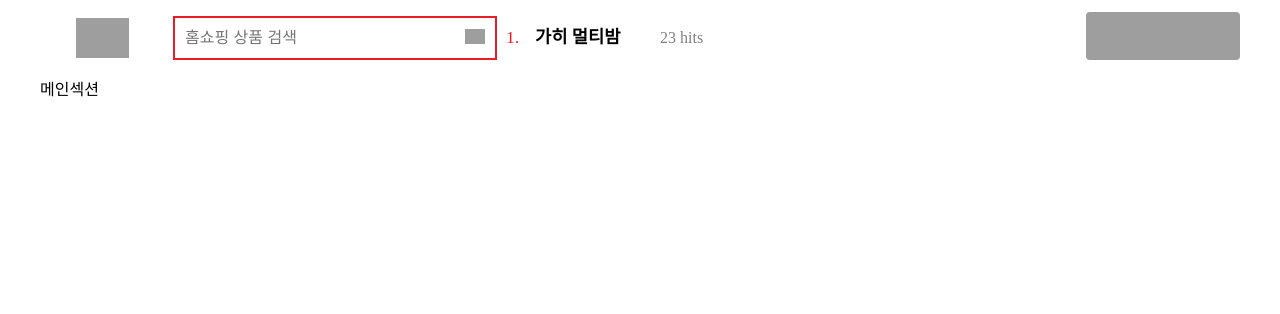
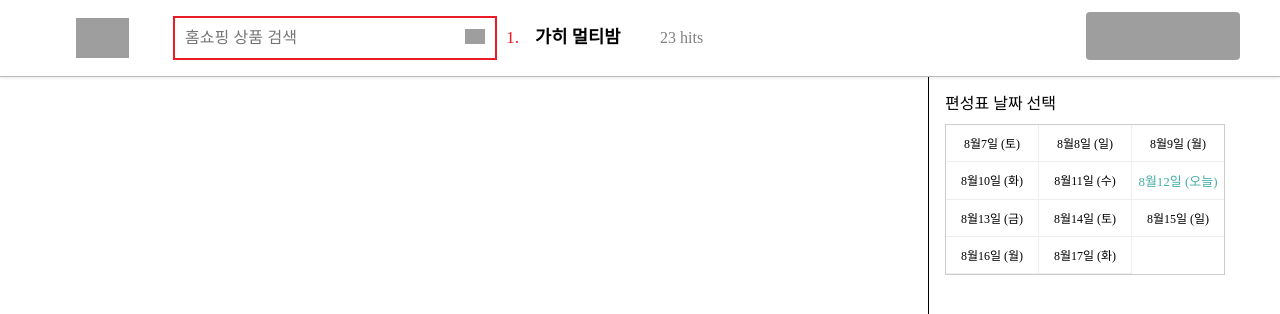
Before and after one commit to zlzlzlmo/homeshopping_moa_clone, a React (Create React App) app: page / in a window 1280 px wide. Shown: the top 314 px of the page. Built offline with nearby package versions, Linux system fonts and the light colour scheme; grey boxes are pictures that could not be loaded.

Commit message:
편성표 날짜 선택

```diff
--- a/package.json
+++ b/package.json
@@ -11,6 +11,7 @@
     "@types/react": "^17.0.0",
     "@types/react-dom": "^17.0.0",
     "@types/styled-components": "^5.1.12",
+    "dayjs": "^1.10.6",
     "react": "^17.0.2",
     "react-dom": "^17.0.2",
     "react-scripts": "4.0.3",
--- a/src/App.tsx
+++ b/src/App.tsx
@@ -4,16 +4,13 @@ import Main from "./pages/Main";
 
 function App() {
   return (
-    <Container className="App">
+    <Container>
       <Main />
     </Container>
   );
 }
 
 const Container = styled.div`
-  min-width: 900px;
-  max-width: 1200px;
-  margin: 0 auto;
+  padding-top: 76px;
 `;
-
 export default App;
--- a/src/components/MainSection.tsx
+++ b/src/components/MainSection.tsx
@@ -1,8 +1,98 @@
 import React from "react";
 import styled from "styled-components";
-
+import { useEffect, useState } from "react";
+import dayjs from "dayjs";
+import "dayjs/locale/ko";
 const MainSection = () => {
-  return <div>메인섹션</div>;
+  const [dateRange, setDateRange] = useState<string[]>([]);
+  useEffect(() => {
+    dayjs.locale("ko");
+    let today = parseInt(dayjs().format("YYYYMMDD"));
+    const todayToString = (date: number) => {
+      const todayString = date.toString();
+      const toString =
+        todayString.slice(0, 4) +
+        "-" +
+        todayString.slice(4, 6) +
+        "-" +
+        todayString.slice(6, 8);
+      return toString;
+    };
+    let newDataRange = Array.from({ length: 11 }, (v, i) =>
+      todayToString(today + i - 5)
+    );
+    setDateRange(newDataRange);
+  }, []);
+  return (
+    <Container>
+      <RightSection>
+        <RightSectionFixed>
+          <Title>편성표 날짜 선택</Title>
+          <DatePick>
+            {dateRange.map((item, index) => {
+              if (item === dayjs().format("YYYY-MM-DD")) {
+                return (
+                  <Date today key={index}>
+                    {dayjs(item).format("M월D일 (오늘)")}
+                  </Date>
+                );
+              }
+              return (
+                <Date today={false} key={index}>
+                  {dayjs(item).format("M월D일 (ddd)")}
+                </Date>
+              );
+            })}
+          </DatePick>
+        </RightSectionFixed>
+      </RightSection>
+    </Container>
+  );
 };
 
+const Container = styled.nav`
+  min-width: 900px;
+  max-width: 1200px;
+  margin: 0 auto;
+`;
+const RightSection = styled.div`
+  margin-left: auto;
+  width: 311px;
+  height: 100vh;
+  border-left: 1px solid black;
+  position: relative;
+`;
+
+const RightSectionFixed = styled.div`
+  position: sticky;
+  padding: 14px 16px;
+  right: 0;
+  top: 76px;
+`;
+
+const Title = styled.div``;
+
+const DatePick = styled.div`
+  width: 278px;
+  border: 1px solid #ccc;
+  display: grid;
+  grid-template-columns: repeat(3, 1fr);
+  margin: 10px 0;
+`;
+
+type DateType = {
+  today: boolean;
+};
+const Date = styled.div<DateType>`
+  text-align: center;
+  font-size: ${({ today }) => (today ? "13px" : "12px")};
+  color: ${({ today }) => (today ? "#45ADA6" : "#000")};
+  padding: 9px 0;
+  border-bottom: 1px solid #eee;
+  &:nth-child(3n + 1),
+  &:nth-child(3n + 2) {
+    border-right: 1px solid #eee;
+  }
+  width: 92px;
+`;
 export default MainSection;
--- a/src/components/Nav.tsx
+++ b/src/components/Nav.tsx
@@ -16,6 +16,7 @@ const Nav = () => {
     }, 3000);
   }, []);
   return (
+    <Container>
       <NavContainer>
         <Logo />
         <SearchBox>
@@ -60,12 +61,27 @@ const Nav = () => {
           <img src="http://hsmoa.com/media/img/web/ad_button.png" alt="" />
         </Ad>
       </NavContainer>
+    </Container>
   );
 };
 
+const Container = styled.div`
+  width: 100%;
+  margin: 0 auto;
+  border-bottom: 1px solid #bbb;
+  box-shadow: 0 0px 4px rgb(0 0 0 / 15%);
+  z-index: 999;
+  position: fixed;
+  left: 0;
+  top: 0;
+  background-color: #fff;
+`;
+
 const NavContainer = styled.nav`
   height: 76px;
-  width: 100%;
+  min-width: 900px;
+  max-width: 1200px;
+
   margin: 0 auto;
   display: flex;
   align-items: center;
@@ -180,6 +196,8 @@ const RankPopUpBox = styled.div<RankPopUpBoxType>`
   box-sizing: border-box;
   border: 1px solid black;
   padding: 3px 6px;
+  background-color: #fff;
+
   .title {
     font-size: 13px;
     margin: 7px;
```
Also changed, not shown: 1 other file (tests, documents, lock files or other folders). Lines whose indentation alone changed are shown as unchanged.
